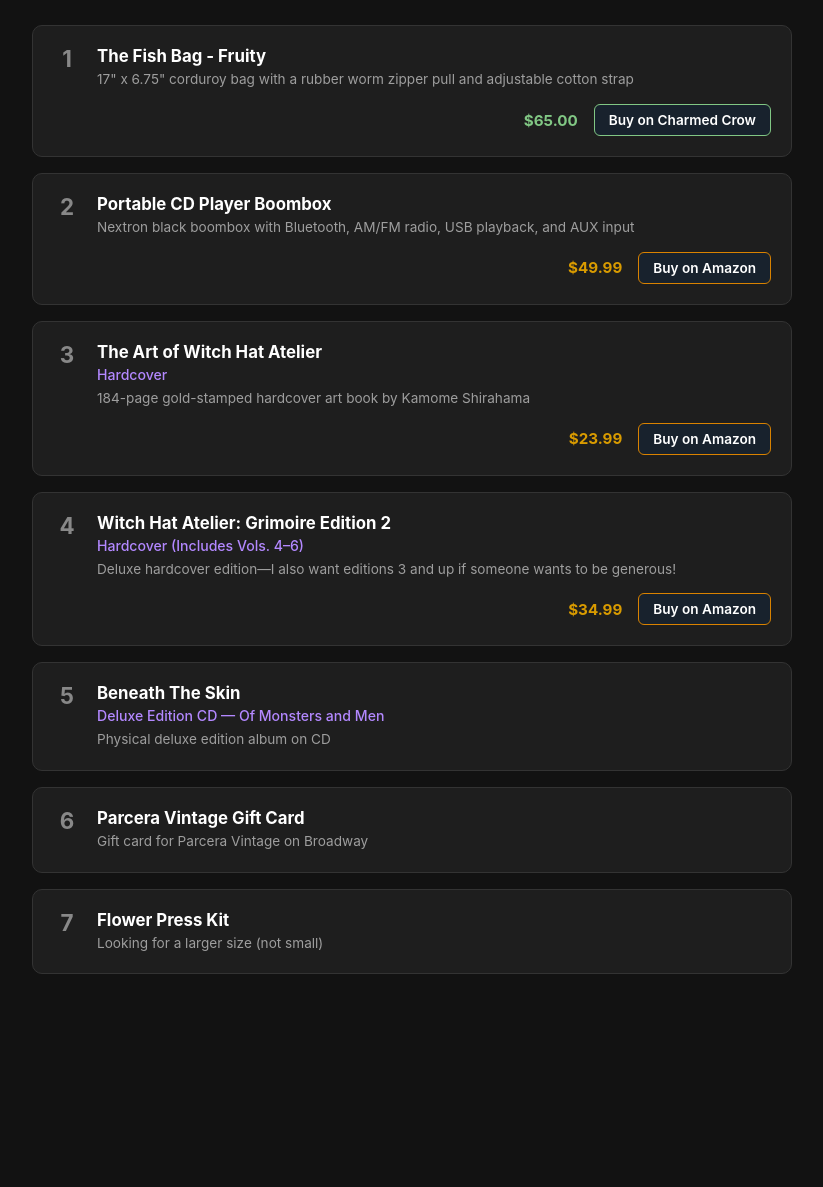
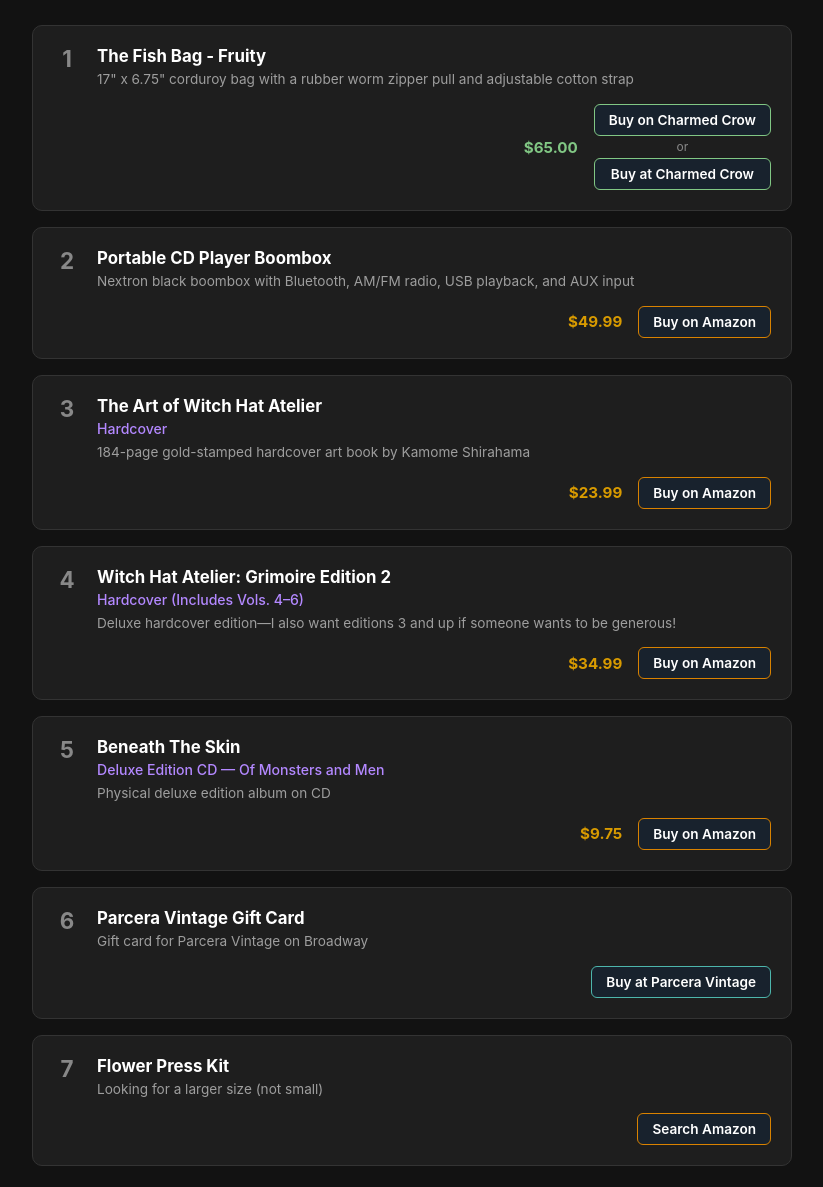
Before and after one commit to Jazzunc/ash, a plain HTML site: page index.html in a window 1280 px wide. Shown: the part 113-1300 px from the top of the page, without its empty margins (228-1051 px from the left). Before the commit the page ends 1137 px from the top, so only its background shows below. Drawn offline with Linux system fonts and the light colour scheme.

Commit message:
Update index.html

```diff
--- a/index.html
+++ b/index.html
@@ -52,9 +52,6 @@
             line-height: 1.45;
             margin-bottom: 14px;
         }
-        .item-desc.no-meta {
-            margin-bottom: 0;
-        }
 
         .item-meta {
             display: flex;
@@ -73,7 +70,24 @@
             font-size: 0.85rem;
             display: inline-flex;
             align-items: center;
+            justify-content: center;
             transition: background 0.2s, border-color 0.2s;
+        }
+
+        /* Stacked Dual Buttons */
+        .btn-stack {
+            display: flex;
+            flex-direction: column;
+            align-items: center;
+            gap: 5px;
+        }
+        .btn-stack .buy-btn {
+            width: 100%;
+        }
+        .or-divider {
+            font-size: 0.75rem;
+            color: #888;
+            line-height: 1;
         }
 
         /* Charmed Crow Collective (Sage Green) */
@@ -100,6 +114,17 @@
             border-color: #f09513;
         }
 
+        /* Parcera Vintage (Teal) */
+        .buy-btn.parcera-btn {
+            background: #18222d;
+            color: #ffffff;
+            border: 1px solid #4db6ac;
+        }
+        .buy-btn.parcera-btn:hover {
+            background: #1e2d3d;
+            border-color: #80cbc4;
+        }
+
         @media (max-width: 500px) {
             .wishlist-item {
                 padding: 16px;
@@ -107,9 +132,6 @@
             }
             .item-desc {
                 margin-bottom: 12px;
-            }
-            .item-desc.no-meta {
-                margin-bottom: 0;
             }
             .item-meta {
                 justify-content: flex-end;
@@ -132,7 +154,11 @@
                 <div class="item-desc">17" x 6.75" corduroy bag with a rubber worm zipper pull and adjustable cotton strap</div>
                 <div class="item-meta">
                     <span class="price crow-price">$65.00</span>
-                    <a href="https://www.charmedcrowcollective.com/products/the-fish-bag-fruity" target="_blank" class="buy-btn crow-btn">Buy on Charmed Crow</a>
+                    <div class="btn-stack">
+                        <a href="https://www.charmedcrowcollective.com/products/the-fish-bag-fruity" target="_blank" class="buy-btn crow-btn">Buy on Charmed Crow</a>
+                        <span class="or-divider">or</span>
+                        <a href="https://maps.apple/p/kx~iXV_q6fisn0" target="_blank" class="buy-btn crow-btn">Buy at Charmed Crow</a>
+                    </div>
                 </div>
             </div>
         </div>
@@ -184,7 +210,11 @@
             <div class="item-details">
                 <div class="item-title">Beneath The Skin</div>
                 <div class="item-edition">Deluxe Edition CD — Of Monsters and Men</div>
-                <div class="item-desc no-meta">Physical deluxe edition album on CD</div>
+                <div class="item-desc">Physical deluxe edition album on CD</div>
+                <div class="item-meta">
+                    <span class="price amazon-price">$9.75</span>
+                    <a href="https://www.amazon.com/dp/B00US7XARU" target="_blank" class="buy-btn amazon-btn">Buy on Amazon</a>
+                </div>
             </div>
         </div>
 
@@ -193,7 +223,10 @@
             <div class="rank">6</div>
             <div class="item-details">
                 <div class="item-title">Parcera Vintage Gift Card</div>
-                <div class="item-desc no-meta">Gift card for Parcera Vintage on Broadway</div>
+                <div class="item-desc">Gift card for Parcera Vintage on Broadway</div>
+                <div class="item-meta">
+                    <a href="https://maps.apple/p/6MbBabe3DdLMEH" target="_blank" class="buy-btn parcera-btn">Buy at Parcera Vintage</a>
+                </div>
             </div>
         </div>
 
@@ -202,7 +235,10 @@
             <div class="rank">7</div>
             <div class="item-details">
                 <div class="item-title">Flower Press Kit</div>
-                <div class="item-desc no-meta">Looking for a larger size (not small)</div>
+                <div class="item-desc">Looking for a larger size (not small)</div>
+                <div class="item-meta">
+                    <a href="https://www.amazon.com/s?k=Flower+Press+Kit" target="_blank" class="buy-btn amazon-btn">Search Amazon</a>
+                </div>
             </div>
         </div>
 
```
